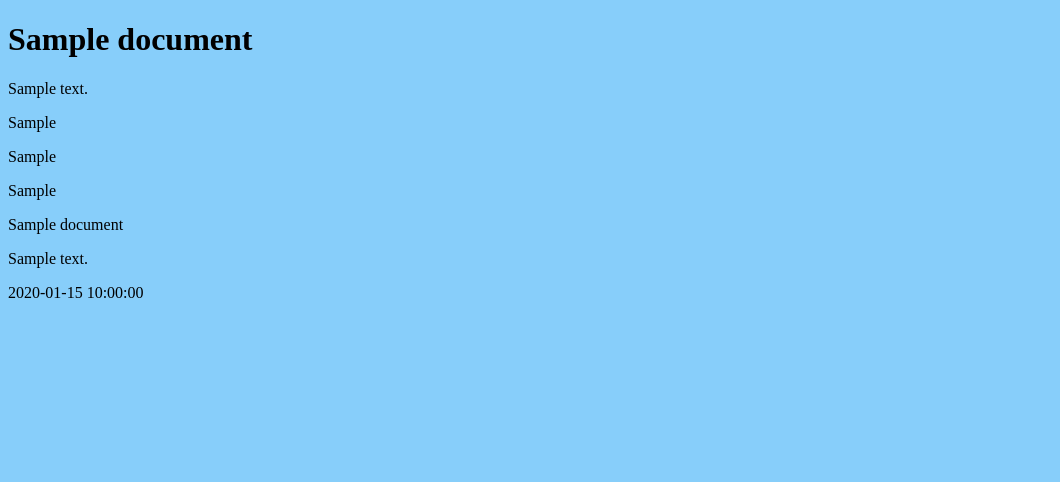
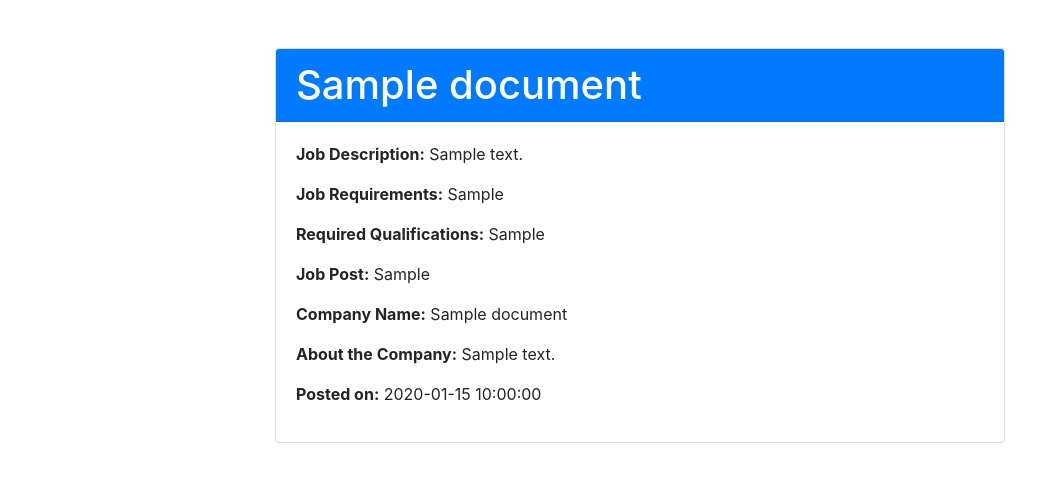
Before and after one commit to ybt1024/Information-Retrieval, a Flask app: template templates/doc.html in a window 1280 px wide. Shown: the top 482 px of the page, without its empty margins (0-1060 px from the left). Run offline with Flask 3, Linux system fonts and the light colour scheme; the template is opened without the code that fills it: most values are stand-ins (such as "Sample title", 1, 10 or a date in 2020); some libraries are stand-ins or nearby versions.

Commit message:
Add bootstrap template to doc.html

```diff
--- a/templates/doc.html
+++ b/templates/doc.html
@@ -1,26 +1,69 @@
 <!--TODO: add your html here-->
+<!--<!DOCTYPE html>-->
+<!--<html lang="en">-->
+
+<!--    <head>-->
+<!--        <meta charset="UTF-8">-->
+<!--        <style>-->
+<!--            body {-->
+<!--                background-color: lightskyblue;-->
+<!--            }-->
+<!--        </style>-->
+<!--        <title>{{ document.job_title }}</title>-->
+<!--    </head>-->
+
+<!--  <body>-->
+<!--    <h1>{{ document.job_title }}</h1>-->
+<!--    <p>{{ document.job_description }}</p>-->
+<!--    <p>{{ document.job_requirements }}</p>-->
+<!--    <p>{{ document.required_Qual }}</p>-->
+<!--    <p>{{ document.job_post }}</p>-->
+<!--    <p>{{ document.company_name }}</p>-->
+<!--    <p>{{ document.about_company }}</p>-->
+<!--    <p>{{ document.date }}</p>-->
+<!--  </body>-->
+
+<!--</html>-->
+
 <!DOCTYPE html>
 <html lang="en">
 
 <head>
     <meta charset="UTF-8">
-        <style>
-            body {
-                background-color: lightskyblue;
-            }
-        </style>
+    <meta name="viewport" content="width=device-width, initial-scale=1, shrink-to-fit=no">
+    <link rel="stylesheet" href="https://stackpath.bootstrapcdn.com/bootstrap/4.3.1/css/bootstrap.min.css">
+<!--    <style>-->
+<!--        body {-->
+<!--            background-color: lightskyblue;-->
+<!--        }-->
+<!--    </style>-->
     <title>{{ document.job_title }}</title>
 </head>
 
 <body>
-    <h1>{{ document.job_title }}</h1>
-    <p>{{ document.job_description }}</p>
-    <p>{{ document.job_requirements }}</p>
-    <p>{{ document.required_Qual }}</p>
-    <p>{{ document.job_post }}</p>
-    <p>{{ document.company_name }}</p>
-    <p>{{ document.about_company }}</p>
-    <p>{{ document.date }}</p>
+    <div class="container my-5">
+        <div class="row justify-content-center">
+            <div class="col-md-8">
+                <div class="card">
+                    <div class="card-header bg-primary text-white">
+                        <h1 class="mb-0">{{ document.job_title }}</h1>
+                    </div>
+                    <div class="card-body">
+                        <p><strong>Job Description:</strong> {{ document.job_description }}</p>
+                        <p><strong>Job Requirements:</strong> {{ document.job_requirements }}</p>
+                        <p><strong>Required Qualifications:</strong> {{ document.required_Qual }}</p>
+                        <p><strong>Job Post:</strong> {{ document.job_post }}</p>
+                        <p><strong>Company Name:</strong> {{ document.company_name }}</p>
+                        <p><strong>About the Company:</strong> {{ document.about_company }}</p>
+                        <p><strong>Posted on:</strong> {{ document.date }}</p>
+                    </div>
+                </div>
+            </div>
+        </div>
+    </div>
+
+    <script src="https://cdn.jsdelivr.net/npm/@popperjs/core@2.11.7/dist/umd/popper.min.js" integrity="sha384-BlDmsoV9/9_/H8l2suOsa1ouHo2QeXloOw8XRouyIoofZwp6p1reD0miTzp8daty" crossorigin="anonymous"></script>
+    <script src="https://cdn.jsdelivr.net/npm/bootstrap@5.5.0-alpha1/dist/js/bootstrap.min.js" integrity="sha384-cn7l7gDp0eyniUwwAZgrzD06kc/tftFf19TOAs2zVinnD/C7E91j9yyk5//jjpt/" crossorigin="anonymous"></script>
 </body>
 
 </html>
```
Lines whose indentation alone changed are shown as unchanged.
